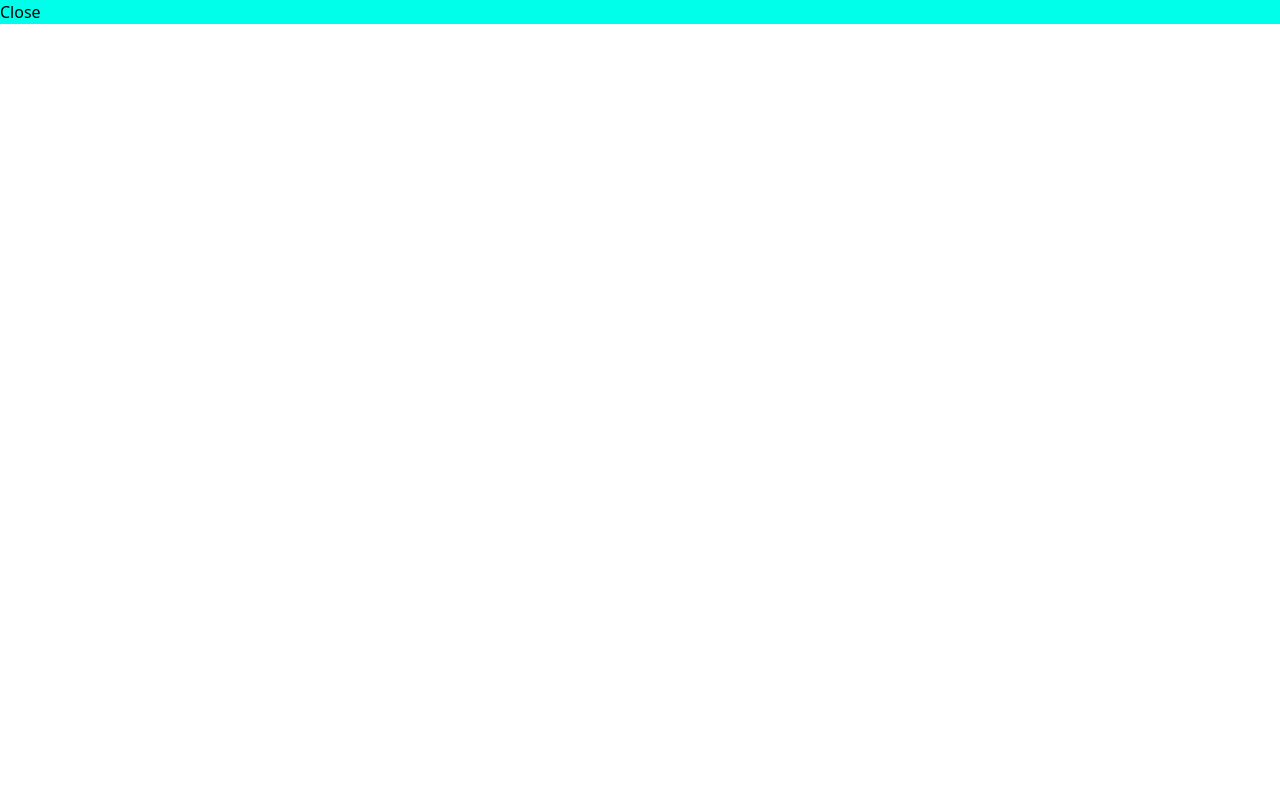
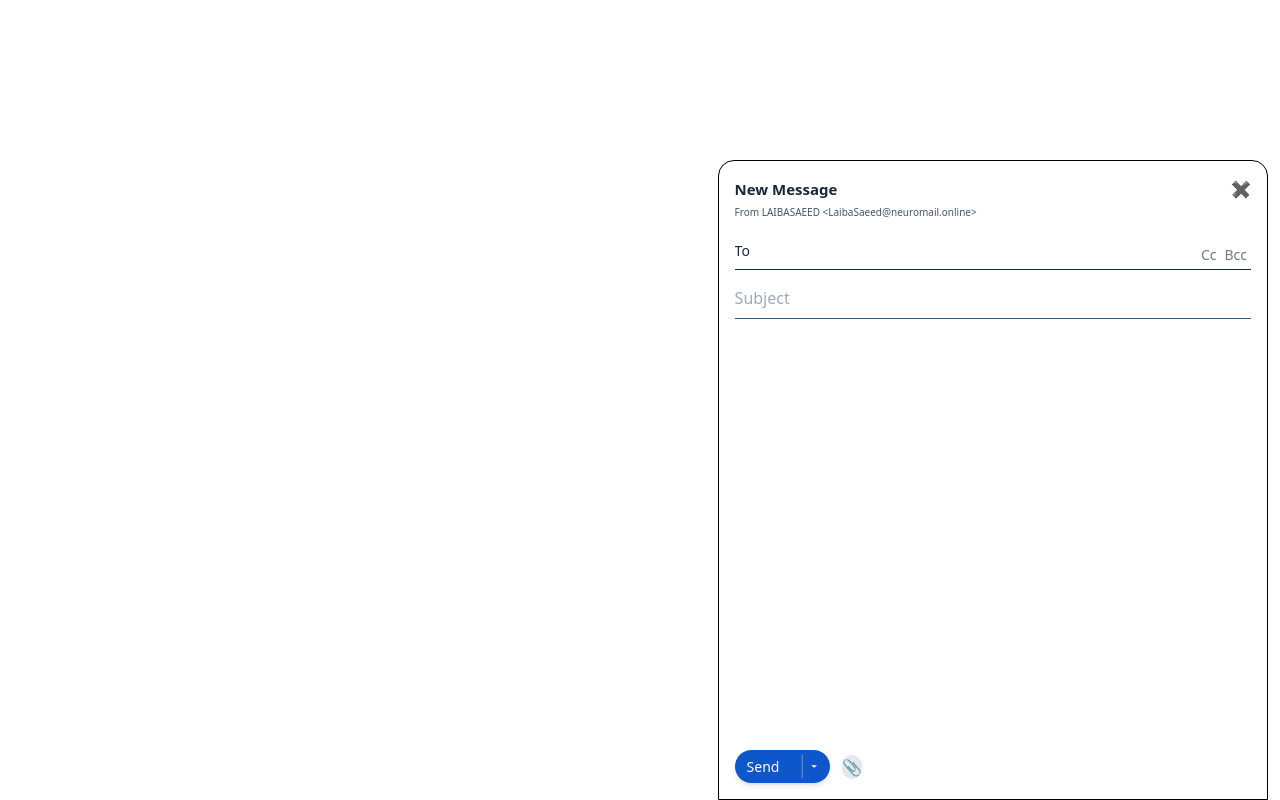
Before and after one commit to Laiba60/Neuromail, a React (Vite) app: page / in a window 1280 px wide. Built offline with nearby package versions, Linux system fonts and the light colour scheme.

Commit message:
Add the design

```diff
--- a/package.json
+++ b/package.json
@@ -13,6 +13,7 @@
     "@tailwindcss/vite": "^4.1.10",
     "react": "^19.1.0",
     "react-dom": "^19.1.0",
+    "react-quill": "^2.0.0",
     "react-router-dom": "^7.6.2",
     "tailwindcss": "^4.1.10"
   },
--- a/src/Components/SentEmail.jsx
+++ b/src/Components/SentEmail.jsx
@@ -1,13 +1,198 @@
-import React from 'react'
+import React, { useState, useRef } from "react";
 
 const SentEmail = () => {
+  const [subject, setSubject] = useState("");
+  const [to, setTo] = useState("");
+  const [ccVisible, setCcVisible] = useState(false);
+  const [bccVisible, setBccVisible] = useState(false);
+  const [cc, setCc] = useState("");
+  const [bcc, setBcc] = useState("");
+  const [attachments, setAttachments] = useState([]);
+  const [loading, setLoading] = useState(false);
+  const fileInputRef = useRef(null);
+
+  const handleFileChange = (e) => {
+    const files = Array.from(e.target.files);
+    setLoading(true);
+
+    setTimeout(() => {
+      setAttachments((prev) => [...prev, ...files]);
+      setLoading(false);
+    }, 2000);
+  };
+
+  const removeAttachment = (index) => {
+    setAttachments((prev) => prev.filter((_, i) => i !== index));
+  };
+
   return (
-    <div className="bg-[#00FFEA]">
-      <div>
-Close
+    <div className="absolute bottom-0 right-3 w-[43vw] hidden md:flex flex-col border border-black justify-between h-[80vh] text-[#192839] rounded-tl-2xl font-sans p-4 rounded-tr-2xl shadow-highRaised bg-white">
+      <div className="relative flex-1 flex flex-col overflow-auto">
+        {loading && (
+          <div className="absolute inset-0 bg-white bg-opacity-60 flex items-center justify-center z-20">
+            <div className="w-12 h-12 border-4 border-blue-500 border-t-transparent rounded-full animate-spin"></div>
+          </div>
+        )}
+
+        <div className="flex justify-between items-center">
+          <h3 className="font-[600] text-[15px]">New Message</h3>
+          <button className="text-gray-500 hover:text-gray-700">✖</button>
+        </div>
+
+        <p className="text-[10px] text-[#40566D] mt-1">
+          From LAIBASAEED &lt;LaibaSaeed@neuromail.online&gt;
+        </p>
+
+        <div className="relative border-b">
+          <div className="flex items-center text-[14px] gap-2 py-2 mt-3">
+            <p className="font-[500] text-[14px] flex-nowrap">To</p>
+            <input
+              name="to"
+              type="email"
+              className="w-full outline-none text-[14px]"
+              value={to}
+              onChange={(e) => setTo(e.target.value)}
+            />
+          </div>
+          <p className="text-[14px] text-[#747789] absolute right-1 bottom-1">
+            {!ccVisible && (
+              <span
+                className="hover:border-b-[1.5px] hover:border-[#66697a] cursor-pointer mr-2"
+                onClick={() => setCcVisible(true)}
+              >
+                Cc
+              </span>
+            )}
+            {!bccVisible && (
+              <span
+                className="hover:border-b-[1.5px] hover:border-[#66697a] cursor-pointer"
+                onClick={() => setBccVisible(true)}
+              >
+                Bcc
+              </span>
+            )}
+          </p>
+        </div>
+
+        {ccVisible && (
+          <div className="flex items-center gap-2 py-2 border-b mt-1">
+            <p className="font-[500] text-[14px] flex-nowrap">Cc</p>
+            <input
+              name="cc"
+              type="email"
+              className="w-full outline-none text-[14px]"
+              value={cc}
+              onChange={(e) => setCc(e.target.value)}
+            />
+            <button
+              onClick={() => {
+                setCcVisible(false);
+                setCc("");
+              }}
+              className="text-gray-500 text-xs hover:text-gray-700"
+            >
+              ✖
+            </button>
+          </div>
+        )}
+
+        {bccVisible && (
+          <div className="flex items-center gap-2 py-2 border-b mt-1">
+            <p className="font-[500] text-[14px] flex-nowrap">Bcc</p>
+            <input
+              name="bcc"
+              type="email"
+              className="w-full outline-none text-[14px]"
+              value={bcc}
+              onChange={(e) => setBcc(e.target.value)}
+            />
+            <button
+              onClick={() => {
+                setBccVisible(false);
+                setBcc("");
+              }}
+              className="text-gray-500 text-xs hover:text-gray-700"
+            >
+              ✖
+            </button>
+          </div>
+        )}
+
+        <input
+          type="text"
+          name="subject"
+          placeholder="Subject"
+          className="w-full border-b text-[16px] py-2 text-[#40566D] outline-none mt-2"
+          value={subject}
+          onChange={(e) => setSubject(e.target.value)}
+        />
+      </div>
+
+      {attachments.length > 0 && (
+        <div className="mt-2 mb-2 text-sm text-gray-700 border-t pt-2">
+          <p className="font-semibold mb-1">Attachments:</p>
+          <ul className="list-disc ml-5 space-y-1">
+            {attachments.map((file, index) => (
+              <li key={index} className="flex items-center justify-between">
+                <span>{file.name}</span>
+                <button
+                  onClick={() => removeAttachment(index)}
+                  className="ml-3 text-red-500 text-xs "
+                >
+                  ✖
+                </button>
+              </li>
+            ))}
+          </ul>
+        </div>
+      )}
+
+      <div className="flex flex-col gap-2 relative">
+        <div className="flex justify-between items-center pt-1 bg-white">
+          <div className="flex items-center">
+            <button className="flex items-center justify-between mr-1 h-[33px] w-[95px] pr-2 pl-3 py-2 bg-[#0E57CB] text-white rounded-[200px] font-[500] text-[14px] shadow-md hover:bg-[#1765c1] focus:outline-none focus:ring-2 focus:ring-offset-2 focus:ring-[#1a73e8] transition duration-150">
+              Send
+              <svg
+                width="18"
+                height="30"
+                viewBox="0 0 18 30"
+                fill="none"
+                xmlns="http://www.w3.org/2000/svg"
+                className="w-[25px] h-[25px]"
+              >
+                <line
+                  x1="0.25"
+                  y1="0.724609"
+                  x2="0.249999"
+                  y2="29.2756"
+                  stroke="#90A5BB"
+                ></line>
+                <path d="M11 13.5L14.5 16.5L18 13.5H11Z" fill="white" />
+              </svg>
+            </button>
+
+            <input
+              type="file"
+              ref={fileInputRef}
+              multiple
+              onChange={handleFileChange}
+              style={{ display: "none" }}
+            />
+            <div style={{ position: "relative", display: "inline-block" }}>
+              <button
+                onClick={() => fileInputRef.current.click()}
+                className="ml-2 rounded-full bg-gray-200 hover:bg-gray-300"
+                title="Add Attachment"
+              >
+                📎
+              </button>
+            </div>
+          </div>
+          <div></div>
+        </div>
       </div>
     </div>
-  )
-}
+  );
+};
 
-export default SentEmail
+export default SentEmail;
```
Also changed, not shown: 1 other file (tests, documents, lock files or other folders).
